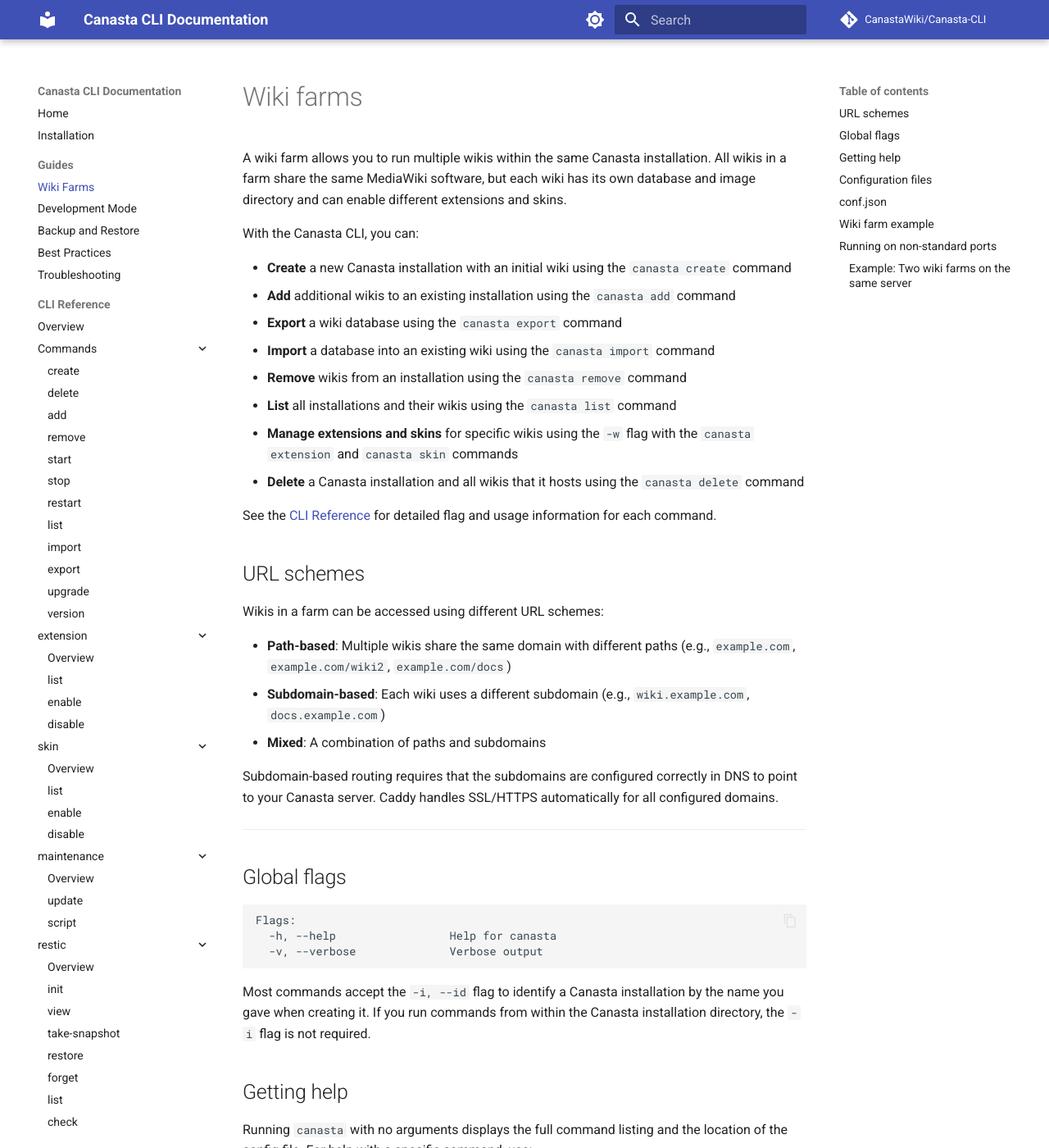
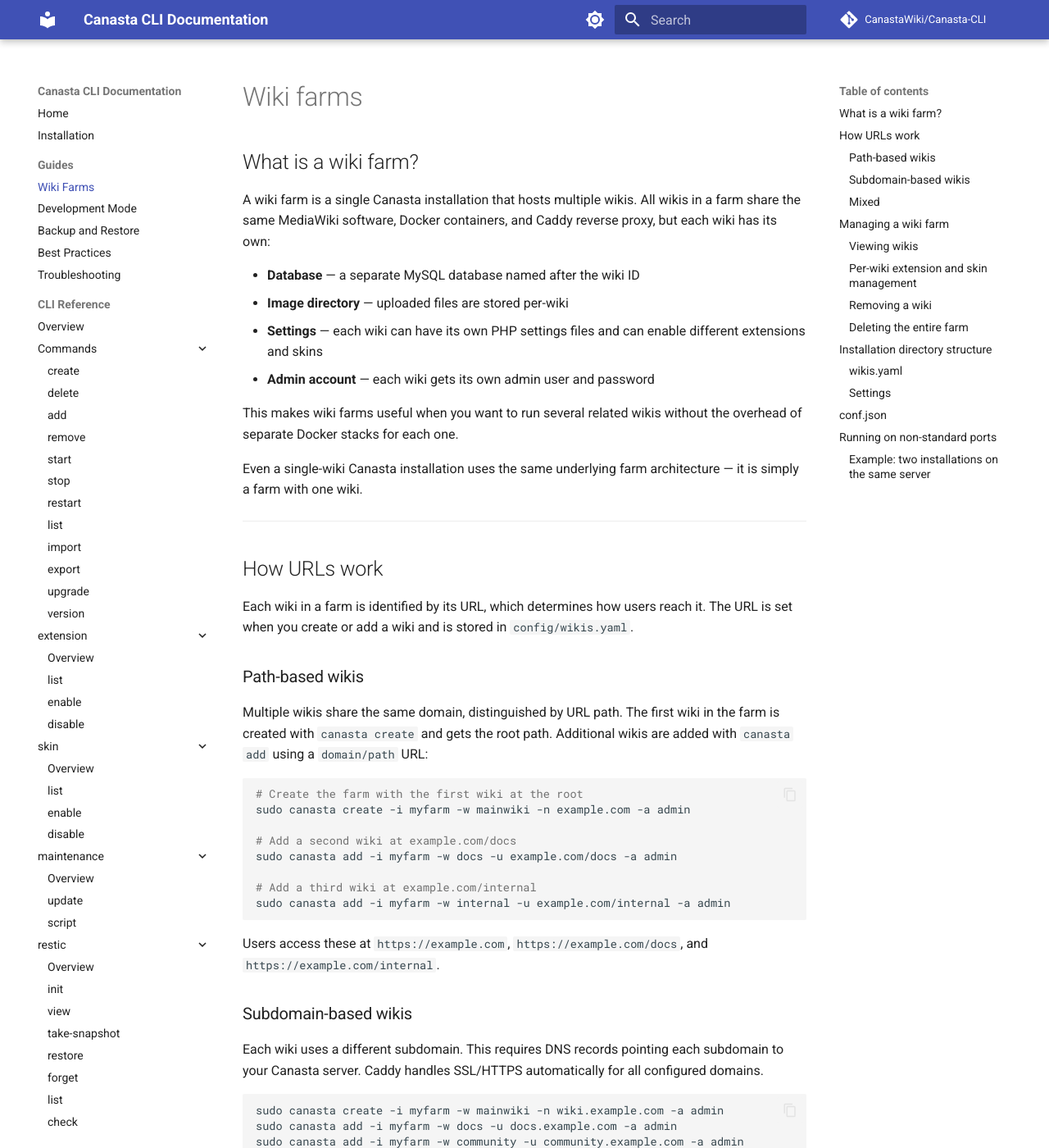
Before and after one commit to CanastaWiki/Canasta-CLI, an MkDocs documentation site: the page built from docs/guide/wiki-farms.md, in a window 1280 px wide and 1400 px high. Shown: the whole window at 82% size. Built offline with MkDocs 1.6.1 and Material for MkDocs 9.7.7, drawn with Linux system fonts in a browser that asks for light colours; comment, search, counter and statistics services are not loaded; some of the changed text lies outside the part shown.

Commit message:
Update static guide pages to match current codebase
wiki-farms.md:
- Rewrite intro with clearer explanation of what a farm is and why
- Replace abstract URL schemes section with practical examples
  showing how canasta create -n and canasta add -u produce each scheme
- Update directory structure to match current settings/ architecture
- Add wikis.yaml and settings explanation sections
- Remove Global flags and Getting help (not wiki-farm-specific)
- Remove generic command list (belongs in CLI reference)
- Restructure farm management into its own section

devmode.md:
- Update directory structure to match current settings/ architecture
  (config/settings/global/ and config/settings/wikis/ instead of
  config/LocalSettings.php and config/<wikiid>/)

best-practices.md:
- Fix wiki ID naming rules: hyphens are not allowed in wiki IDs
  (only in installation IDs)
- Add reserved names (settings, images, w, wiki)
- Clarify difference between wiki ID and installation ID rules

````diff
--- a/docs/guide/wiki-farms.md
+++ b/docs/guide/wiki-farms.md
@@ -1,143 +1,206 @@
 # Wiki farms
 
-A wiki farm allows you to run multiple wikis within the same Canasta installation. All wikis in a farm share the same MediaWiki software, but each wiki has its own database and image directory and can enable different extensions and skins.
+## What is a wiki farm?
 
-With the Canasta CLI, you can:
+A wiki farm is a single Canasta installation that hosts multiple wikis. All wikis in a farm share the same MediaWiki software, Docker containers, and Caddy reverse proxy, but each wiki has its own:
 
-- **Create** a new Canasta installation with an initial wiki using the `canasta create` command
-- **Add** additional wikis to an existing installation using the `canasta add` command
-- **Export** a wiki database using the `canasta export` command
-- **Import** a database into an existing wiki using the `canasta import` command
-- **Remove** wikis from an installation using the `canasta remove` command
-- **List** all installations and their wikis using the `canasta list` command
-- **Manage extensions and skins** for specific wikis using the `-w` flag with the `canasta extension` and `canasta skin` commands
-- **Delete** a Canasta installation and all wikis that it hosts using the `canasta delete` command
+- **Database** — a separate MySQL database named after the wiki ID
+- **Image directory** — uploaded files are stored per-wiki
+- **Settings** — each wiki can have its own PHP settings files and can enable different extensions and skins
+- **Admin account** — each wiki gets its own admin user and password
 
-See the [CLI Reference](../cli/canasta.md) for detailed flag and usage information for each command.
+This makes wiki farms useful when you want to run several related wikis without the overhead of separate Docker stacks for each one.
 
-## URL schemes
-
-Wikis in a farm can be accessed using different URL schemes:
-
-- **Path-based**: Multiple wikis share the same domain with different paths (e.g., `example.com`, `example.com/wiki2`, `example.com/docs`)
-- **Subdomain-based**: Each wiki uses a different subdomain (e.g., `wiki.example.com`, `docs.example.com`)
-- **Mixed**: A combination of paths and subdomains
-
-Subdomain-based routing requires that the subdomains are configured correctly in DNS to point to your Canasta server. Caddy handles SSL/HTTPS automatically for all configured domains.
+Even a single-wiki Canasta installation uses the same underlying farm architecture — it is simply a farm with one wiki.
 
 ---
 
-## Global flags
+## How URLs work
 
-```
-Flags:
-  -h, --help                 Help for canasta
-  -v, --verbose              Verbose output
+Each wiki in a farm is identified by its URL, which determines how users reach it. The URL is set when you create or add a wiki and is stored in `config/wikis.yaml`.
+
+### Path-based wikis
+
+Multiple wikis share the same domain, distinguished by URL path. The first wiki in the farm is created with `canasta create` and gets the root path. Additional wikis are added with `canasta add` using a `domain/path` URL:
+
+```bash
+# Create the farm with the first wiki at the root
+sudo canasta create -i myfarm -w mainwiki -n example.com -a admin
+
+# Add a second wiki at example.com/docs
+sudo canasta add -i myfarm -w docs -u example.com/docs -a admin
+
+# Add a third wiki at example.com/internal
+sudo canasta add -i myfarm -w internal -u example.com/internal -a admin
 ```
 
-Most commands accept the `-i, --id` flag to identify a Canasta installation by the name you gave when creating it. If you run commands from within the Canasta installation directory, the `-i` flag is not required.
+Users access these at `https://example.com`, `https://example.com/docs`, and `https://example.com/internal`.
 
-## Getting help
+### Subdomain-based wikis
 
-Running `canasta` with no arguments displays the full command listing and the location of the config file. For help with a specific command, use:
+Each wiki uses a different subdomain. This requires DNS records pointing each subdomain to your Canasta server. Caddy handles SSL/HTTPS automatically for all configured domains.
 
 ```bash
-canasta [command] --help
+sudo canasta create -i myfarm -w mainwiki -n wiki.example.com -a admin
+sudo canasta add -i myfarm -w docs -u docs.example.com -a admin
+sudo canasta add -i myfarm -w community -u community.example.com -a admin
 ```
 
-For example:
+### Mixed
+
+You can combine both approaches:
+
 ```bash
-canasta create --help
+sudo canasta create -i myfarm -w mainwiki -n example.com -a admin
+sudo canasta add -i myfarm -w docs -u example.com/docs -a admin
+sudo canasta add -i myfarm -w community -u community.example.com -a admin
 ```
 
 ---
 
-## Configuration files
+## Managing a wiki farm
 
-Canasta installations have this structure:
+### Viewing wikis
+
+```bash
+sudo canasta list
+```
+
+Example output:
+
+```
+Canasta ID  Wiki ID  Server Name  Server Path  Installation Path       Orchestrator
+myfarm      mainwiki example.com  /            /home/user/myfarm       compose
+myfarm      docs     example.com  /docs        /home/user/myfarm       compose
+myfarm      community community.example.com / /home/user/myfarm       compose
+```
+
+### Per-wiki extension and skin management
+
+Use the `-w` flag to target a specific wiki:
+
+```bash
+sudo canasta extension enable SemanticMediaWiki -i myfarm -w docs
+sudo canasta skin enable CologneBlue -i myfarm -w community
+```
+
+Without `-w`, the command applies to all wikis in the farm.
+
+### Removing a wiki
+
+```bash
+sudo canasta remove -i myfarm -w community
+```
+
+This deletes the wiki's database and configuration. You will be prompted for confirmation.
+
+### Deleting the entire farm
+
+```bash
+sudo canasta delete -i myfarm
+```
+
+This stops and removes all containers, volumes, and configuration files.
+
+See the [CLI Reference](../cli/canasta.md) for the full list of commands and flags.
+
+---
+
+## Installation directory structure
+
+After creating a Canasta installation, the directory contains:
+
 ```
 {installation-path}/
-  .env                           # Environment variables
-  docker-compose.yml             # Docker Compose configuration
-  docker-compose.override.yml    # Optional custom overrides
-  config/
-    wikis.yaml                   # Wiki farm configuration
-    Caddyfile                    # Generated reverse proxy config
-    SettingsTemplate.php         # Template for wiki settings
-    admin-password_{wiki-id}     # Generated admin password per wiki
-    {wiki-id}/
-      Settings.php               # Wiki-specific settings
-      LocalSettings.php          # Generated MediaWiki settings
+├── .env                           # Environment variables (domain, DB passwords, secret key)
+├── docker-compose.yml             # Docker Compose configuration
+├── docker-compose.override.yml    # Optional custom overrides
+├── config/
+│   ├── wikis.yaml                 # Wiki farm definition (IDs, URLs, display names)
+│   ├── Caddyfile                  # Generated reverse proxy config
+│   ├── admin-password_{wiki-id}   # Generated admin password per wiki
+│   └── settings/
+│       ├── global/                # PHP settings loaded for all wikis
+│       │   └── *.php
+│       └── wikis/
+│           └── {wiki-id}/         # PHP settings loaded for a specific wiki
+│               └── Settings.php
+├── extensions/                    # User extensions
+└── skins/                        # User skins
 ```
+
+### wikis.yaml
+
+This file defines all wikis in the farm:
+
+```yaml
+wikis:
+- id: mainwiki
+  url: example.com
+  name: Main Wiki
+- id: docs
+  url: example.com/docs
+  name: Documentation
+- id: community
+  url: community.example.com
+  name: Community Wiki
+```
+
+The `url` field uses `domain/path` format without the protocol. The Caddyfile is regenerated from this file whenever wikis are added or removed.
+
+### Settings
+
+Settings files are loaded in alphabetical order:
+
+- **Global settings** (`config/settings/global/*.php`) — loaded for every wiki in the farm
+- **Per-wiki settings** (`config/settings/wikis/{wiki-id}/*.php`) — loaded only for that wiki
+
+This lets you configure shared behavior globally while customizing individual wikis.
+
+---
 
 ## conf.json
 
-The CLI maintains a registry of installations in a `conf.json` file. The location depends on the operating system and whether running as root:
+The CLI maintains a registry of all installations in a `conf.json` file. The location depends on the platform:
 
 - **Linux (root)**: `/etc/canasta/conf.json`
 - **Linux (non-root)**: `~/.config/canasta/conf.json`
 - **macOS**: `~/Library/Application Support/canasta/conf.json`
 
-Example structure:
+Example:
+
 ```json
 {
   "Orchestrators": {},
   "Installations": {
-    "wiki1": {
-      "Id": "wiki1",
-      "Path": "/home/user/wiki1",
-      "Orchestrator": "compose"
-    },
-    "wiki2": {
-      "Id": "wiki2",
-      "Path": "/home/user/canasta/wiki2",
+    "myfarm": {
+      "Id": "myfarm",
+      "Path": "/home/user/myfarm",
       "Orchestrator": "compose"
     }
   }
 }
 ```
 
----
-
-## Wiki farm example
-
-This example demonstrates creating a wiki farm with multiple wikis using different URL schemes.
-
-**1. Create the initial installation with the first wiki:**
-```bash
-sudo canasta create -i myfarm -w mainwiki -n example.com -a admin
-```
-
-**2. Add a wiki using a path on the same domain:**
-```bash
-sudo canasta add -i myfarm -w docs -u example.com/docs -t "Documentation Wiki" -a admin
-```
-
-**3. Add a wiki using a subdomain:**
-```bash
-sudo canasta add -i myfarm -w community -u community.example.com -a admin
-```
-
-**4. View all wikis in the farm:**
-```bash
-sudo canasta list
-```
-
-**5. Manage extensions for a specific wiki:**
-```bash
-sudo canasta extension enable SemanticMediaWiki -i myfarm -w docs
-```
-
-**6. Remove a wiki from the farm:**
-```bash
-sudo canasta remove -i myfarm -w community
-```
+Most commands accept the `-i, --id` flag to identify an installation by name. If you run commands from within the installation directory, the `-i` flag is not required.
 
 ---
 
 ## Running on non-standard ports
 
-By default, Canasta uses ports 80 (HTTP) and 443 (HTTPS). If you need to run on different ports (e.g., to run multiple Canasta installations on the same server), you must pass an env file with the port settings using the `-e` flag and include the port in the domain name with `-n`.
+By default, Canasta uses ports 80 (HTTP) and 443 (HTTPS). To use different ports — for example, to run multiple Canasta installations on the same server — set port variables in the `.env` file and include the port in the domain name.
+
+For a new installation, pass an env file with port settings:
+
+Create a file called `custom.env`:
+```env
+HTTP_PORT=8080
+HTTPS_PORT=8443
+```
+
+```bash
+sudo canasta create -i staging -w testwiki -n localhost:8443 -a admin -e custom.env
+```
 
 For an existing installation, edit `.env` to set the ports, update `config/wikis.yaml` to include the port in the URL, and restart:
 
@@ -157,29 +220,14 @@
 sudo canasta restart -i myinstance
 ```
 
-### Example: Two wiki farms on the same server
+### Example: two installations on the same server
 
-To run two separate Canasta installations on the same server, the second installation must use different ports.
+```bash
+# First installation uses default ports (80/443)
+sudo canasta create -i production -w mainwiki -n localhost -a admin
 
-**1. Create the first wiki farm (uses default ports 80/443):**
-```bash
-sudo canasta create -i production -w mainwiki -n localhost -a admin
-sudo canasta add -i production -w docs -u localhost/docs -a admin
+# Second installation uses custom ports
+sudo canasta create -i staging -w testwiki -n localhost:8443 -a admin -e custom.env
 ```
 
-**2. Create an .env file for the second farm with non-standard ports:**
-
-Create a file called `staging.env`:
-```env
-HTTP_PORT=8080
-HTTPS_PORT=8443
-```
-
-**3. Create the second wiki farm using the custom .env file and port in domain name:**
-```bash
-sudo canasta create -i staging -w testwiki -n localhost:8443 -a admin -e staging.env
-```
-
-Now you can access:
-- First farm: `https://localhost` and `https://localhost/docs`
-- Second farm: `https://localhost:8443`
+Access them at `https://localhost` and `https://localhost:8443`.
````
Also changed, not shown: docs/guide/best-practices.md (+7 -5 lines), docs/guide/devmode.md (+8 -4 lines).
